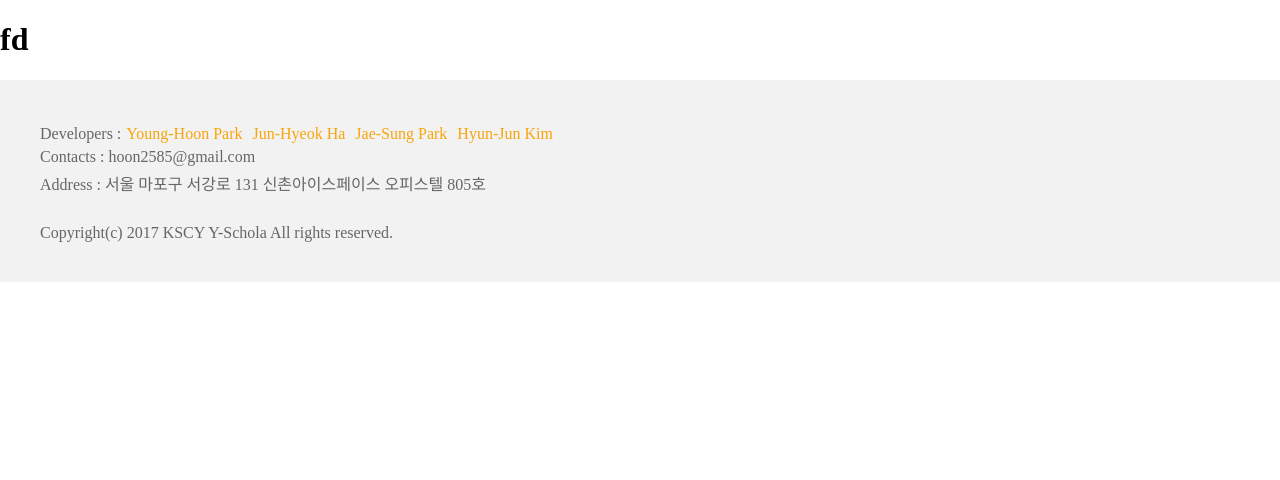
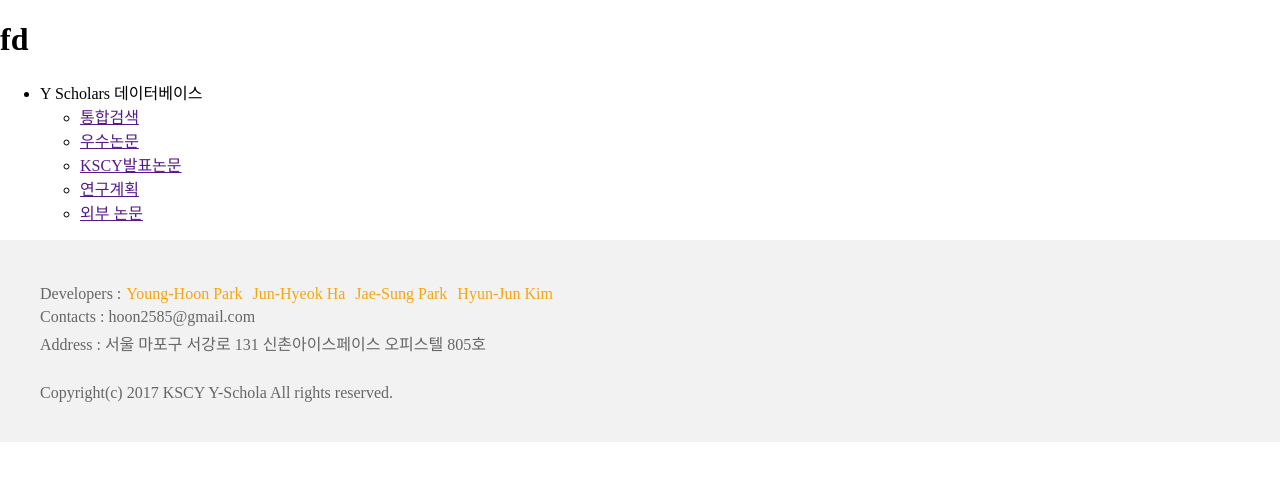
Before and after one commit to Y-Scholars/db.kscy.org_Front, an Angular app: page / in a window 1280 px wide. Shown: the top 480 px of the page. Built offline with nearby package versions, Linux system fonts and the light colour scheme.

Commit message:
Add Sidebar Component

```diff
--- a/src/app/app.component.html
+++ b/src/app/app.component.html
@@ -2,4 +2,5 @@
 <div class="container">
   <!-- <router-outlet></router-outlet> -->
 </div>
+<sidebar-component></sidebar-component>
 <footer-component></footer-component>
--- a/src/app/app.module.ts
+++ b/src/app/app.module.ts
@@ -7,6 +7,7 @@ import { HttpModule } from '@angular/http';
 import { AppComponent } from './app.component';
 import { HeaderComponent } from './components/header/header.component';
 import { FooterComponent } from './components/footer/footer.component';
+import { SideBarComponent } from './components/search/sidebar/sidebar.component'
 
 //Route
 import { RouterModule } from '@angular/router'
@@ -15,7 +16,8 @@ import { RouterModule } from '@angular/router'
   declarations: [
     AppComponent,
     HeaderComponent,
-    FooterComponent
+    FooterComponent,
+    SideBarComponent
   ],
   imports: [
     BrowserModule,
--- /dev/null
+++ b/src/app/components/search/sidebar/sidebar.component.html
@@ -0,0 +1,13 @@
+<div class="sideBar">
+    <ul class="side">
+        <li class="lnb01"><span>Y Scholars 데이터베이스</span>
+            <ul class="lnb_sub">
+                <li class="selected"><a href="" title="통합검색">통합검색</a></li>
+                <li ><a href="" >우수논문</a></li>
+                <li ><a href="" >KSCY발표논문</a></li>
+                <li ><a href="" >연구계획</a></li>
+                <li ><a href="" >외부 논문</a></li>
+            </ul>
+        </li>
+    </ul>
+</div>
--- /dev/null
+++ b/src/app/components/search/sidebar/sidebar.component.ts
@@ -0,0 +1,15 @@
+import { Component, OnInit } from '@angular/core';
+
+@Component({
+  selector: 'sidebar-component',
+  templateUrl: './sidebar.component.html',
+  styleUrls: ['./sidebar.component.css']
+})
+
+export class SideBarComponent implements OnInit {
+
+  ngOnInit() {
+
+  }
+
+}
```
Also changed, not shown: src/app/components/search/sidebar/sidebar.component.css (added), 1 other file (tests, documents, lock files or other folders).
